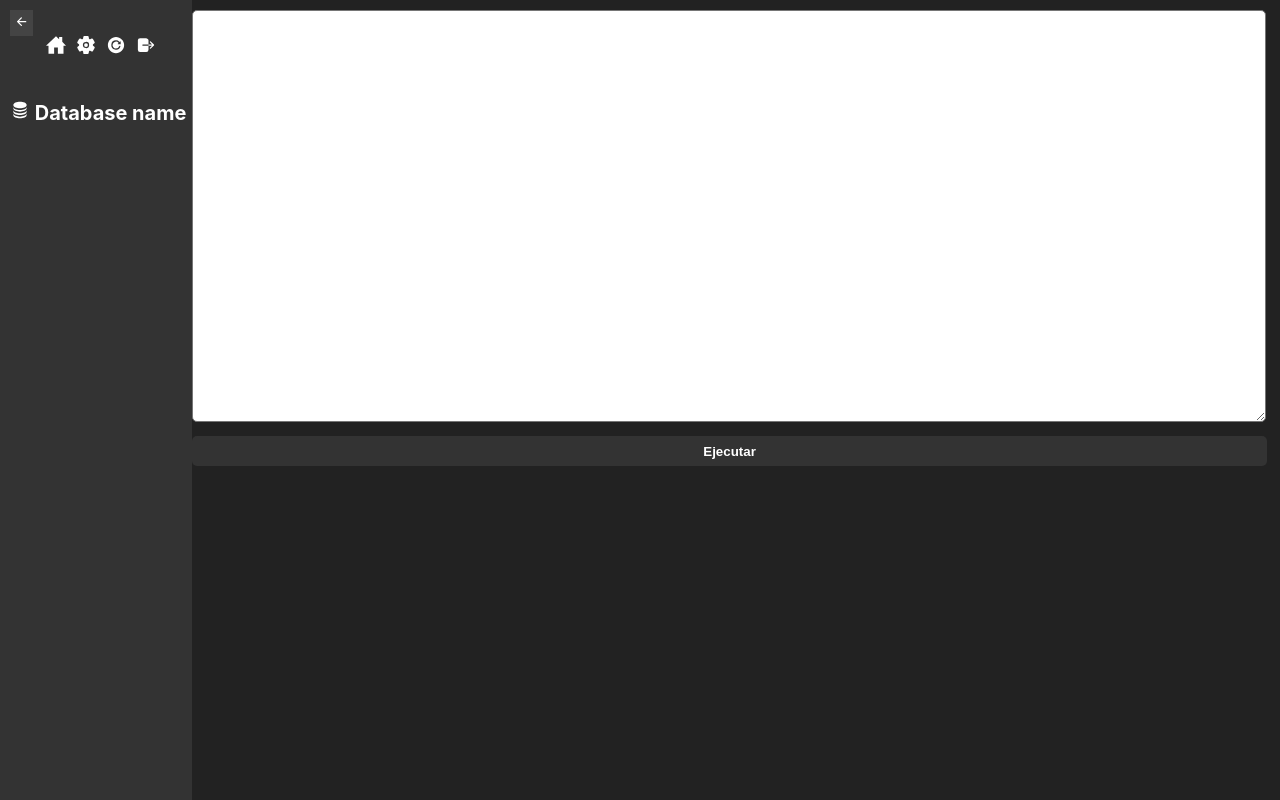
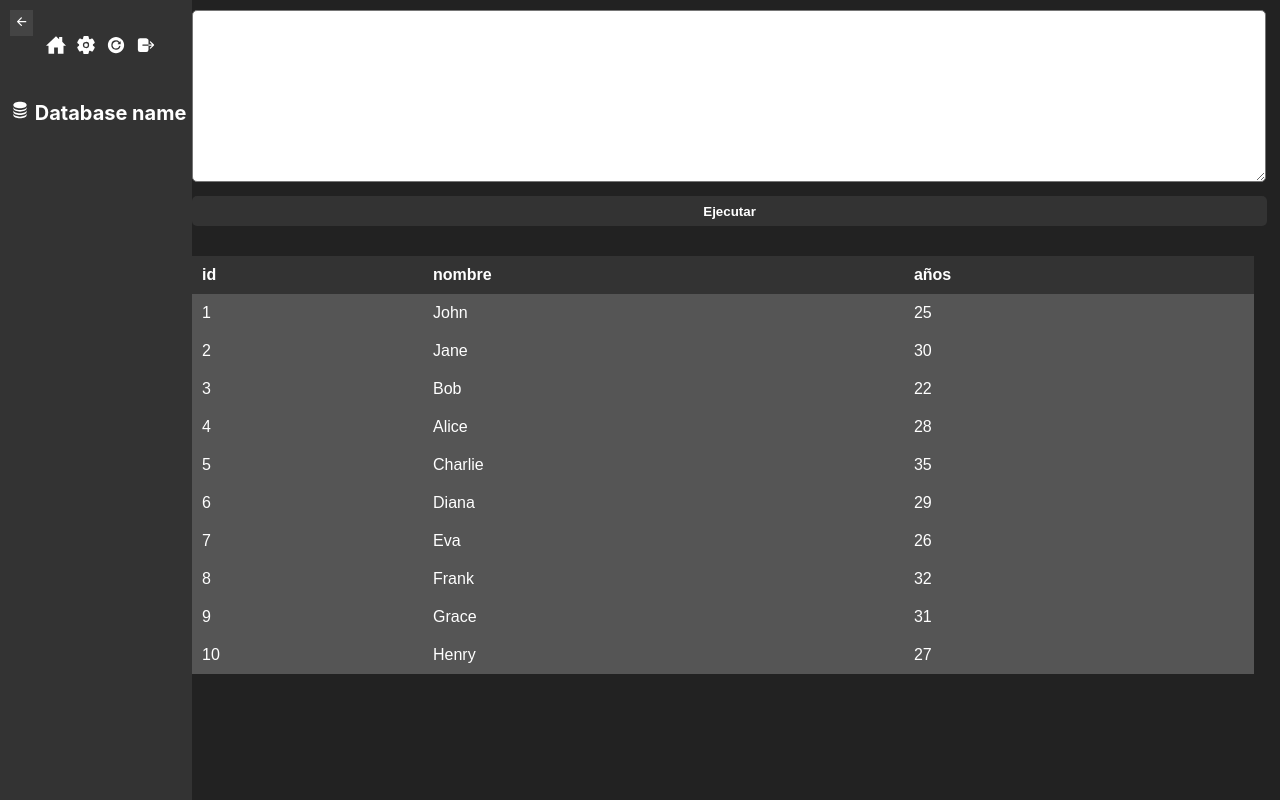
Before and after one commit to dantrixxheron/proyecto-bd, a React (Create React App) app: page / in a window 1280 px wide. Built offline with nearby package versions, Linux system fonts and the light colour scheme.

Commit message:
Ajuste tamaño texbox y tabla

```diff
--- a/src/components/Home.tsx
+++ b/src/components/Home.tsx
@@ -1,6 +1,7 @@
 import React, { useState } from 'react';
 import Sidebar from './Sidebar';
 import Textbox from './Textbox';
+import Table from './Table';
 import { IoArrowBack, IoArrowForward } from "react-icons/io5";
 
 const Home = () => {
@@ -9,6 +10,22 @@ const Home = () => {
   const toggleSidebar = () => {
     setIsOpen(!isOpen);
   };
+
+  // Datos de ejemplo para la tabla
+  const tableData = [
+    { id: 1, nombre: 'John', años: 25 },
+    { id: 2, nombre: 'Jane', años: 30 },
+    { id: 3, nombre: 'Bob', años: 22 },
+    { id: 4, nombre: 'Alice', años: 28 },
+    { id: 5, nombre: 'Charlie', años: 35 },
+    { id: 6, nombre: 'Diana', años: 29 },
+    { id: 7, nombre: 'Eva', años: 26 },
+    { id: 8, nombre: 'Frank', años: 32 },
+    { id: 9, nombre: 'Grace', años: 31 },
+    { id: 10, nombre: 'Henry', años: 27 },
+  ];
+
+
   return (
     <div>
       <button className="toggle-btn" onClick={toggleSidebar}>
@@ -16,6 +33,9 @@ const Home = () => {
       </button>
       <Sidebar isOpen={isOpen} />
       <Textbox isOpen={isOpen} />
+
+       // Tabla
+      <Table data={tableData} isOpen={isOpen} />
     </div>
   );
 }
--- a/src/components/Table.tsx
+++ b/src/components/Table.tsx
@@ -33,6 +33,14 @@ const Table: React.FC<TableProps> = ({ data, isOpen }) => {
         ))}
       </tbody>
     </table>
+
+    //PENDIENTE
+    <div>
+        {/* Botón para ir a la página anterior */}
+        <button>Anterior</button>
+        {/* Botón para ir a la página siguiente */}
+        <button>Siguiente</button>
+      </div>
     </div>
   );
 };
--- a/src/components/css/textbox.css
+++ b/src/components/css/textbox.css
@@ -5,7 +5,7 @@
 
   .textarea {
     width: calc(100% - 17%); /* Ajusta el ancho teniendo en cuenta el margen izquierdo del Sidebar */
-    height: 50vh; /* Ajusta la altura según tus necesidades */
+    height: 20vh; /* Ajusta la altura según tus necesidades */
     border-radius: 5px;
     padding: 5px;
     margin: 10px;
```
